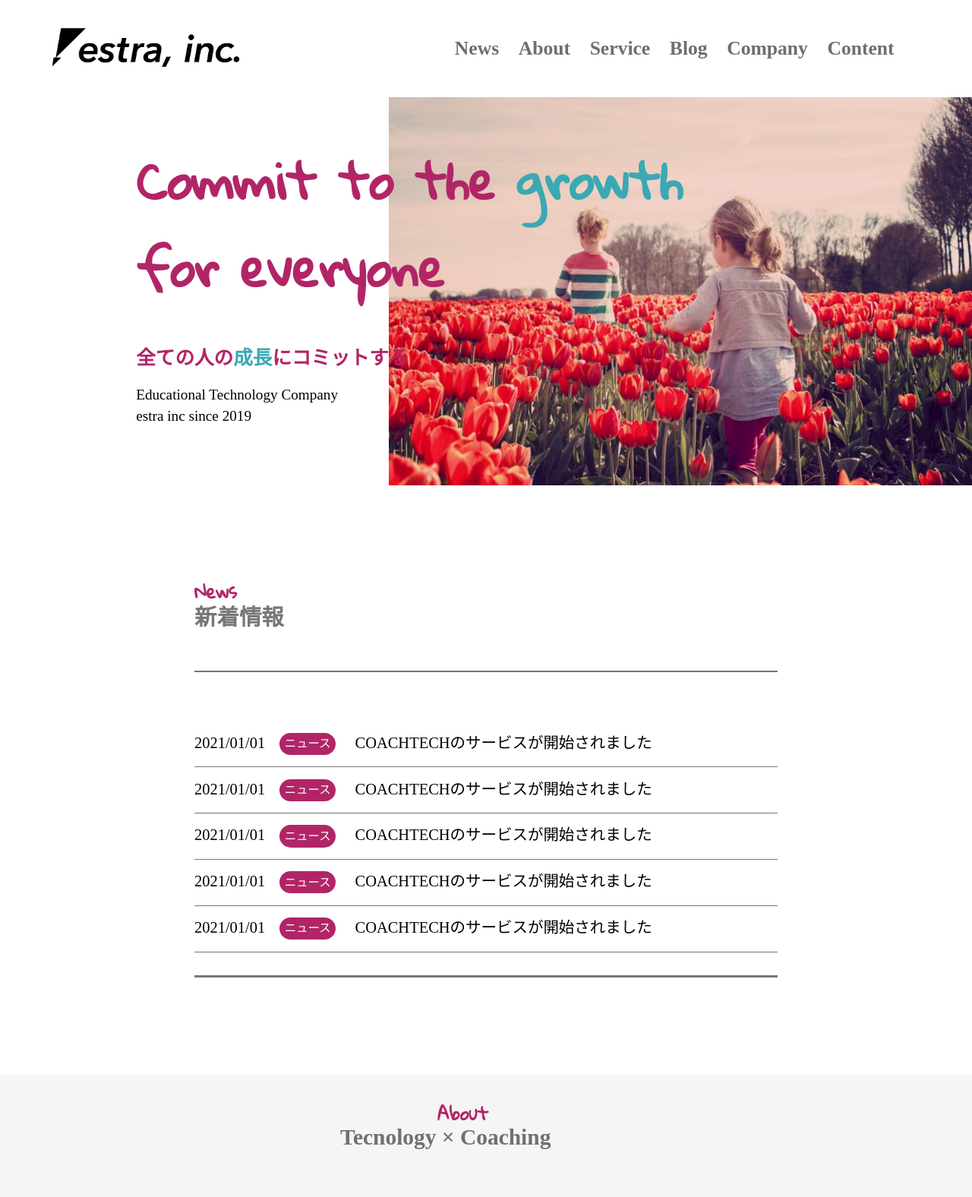
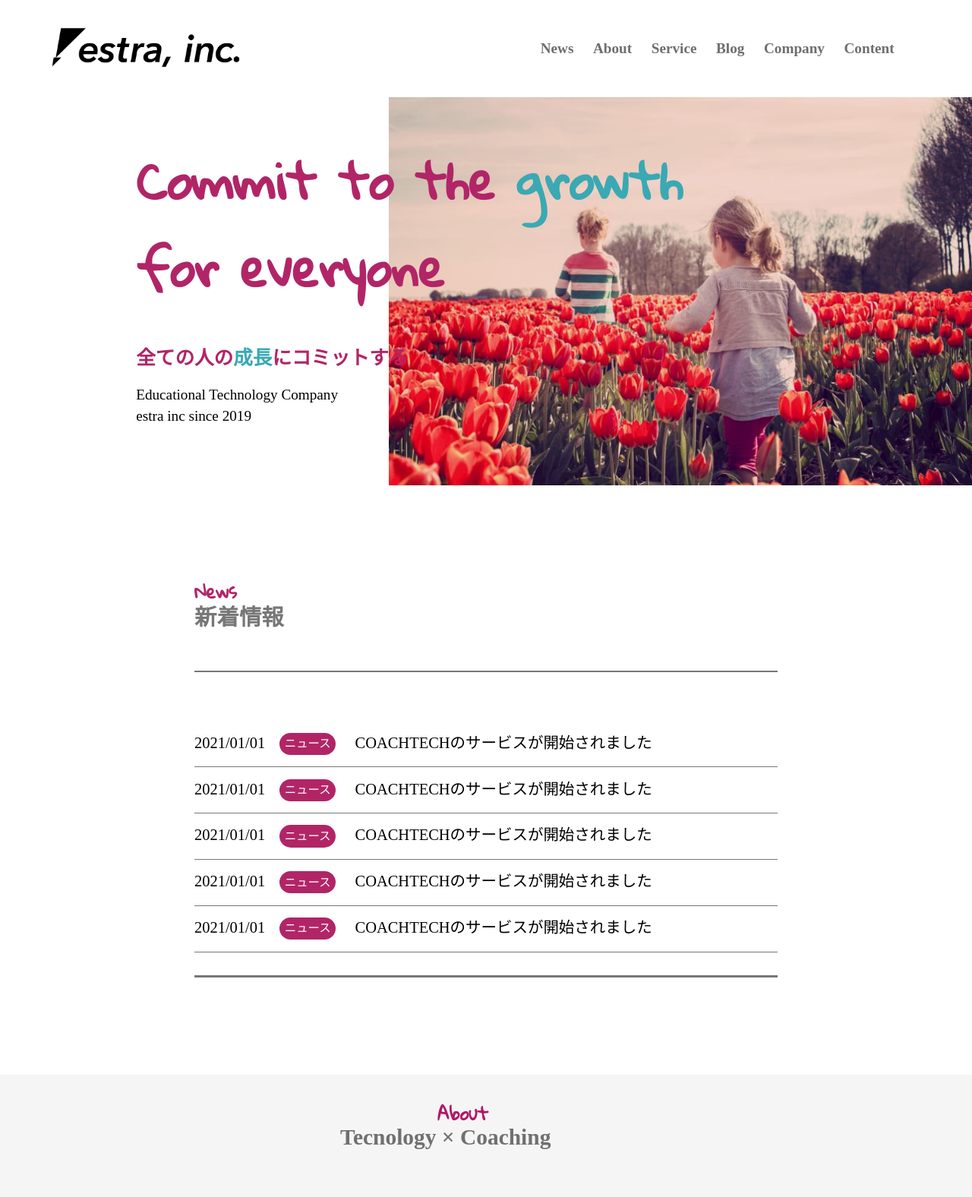
Before and after one commit to RyiMinatuki/20240305_kogarina_lp-test, a plain HTML site: page index.html in a window 1280 px wide. Shown: the top 1576 px of the page at 76% size. Drawn offline with Linux system fonts and the light colour scheme.

Commit message:
lp-test_6th

```diff
--- a/css/style.css
+++ b/css/style.css
@@ -39,7 +39,7 @@ main {
 
 .header__nav-item {
     padding-left: 2vw;
-    font-size: 2vw;
+    font-size: 1.5vw;
     font-weight: bold;
 }
 
@@ -176,7 +176,7 @@ main {
     margin: 0rem auto;
     font-family: "Gloria Hallelujah", cursive;
     font-size: 1.8vw;
-    color: #b12567;
+    color: #b31667;
     position: relative;
 }
 
```
Also changed, not shown: 9 other files.
